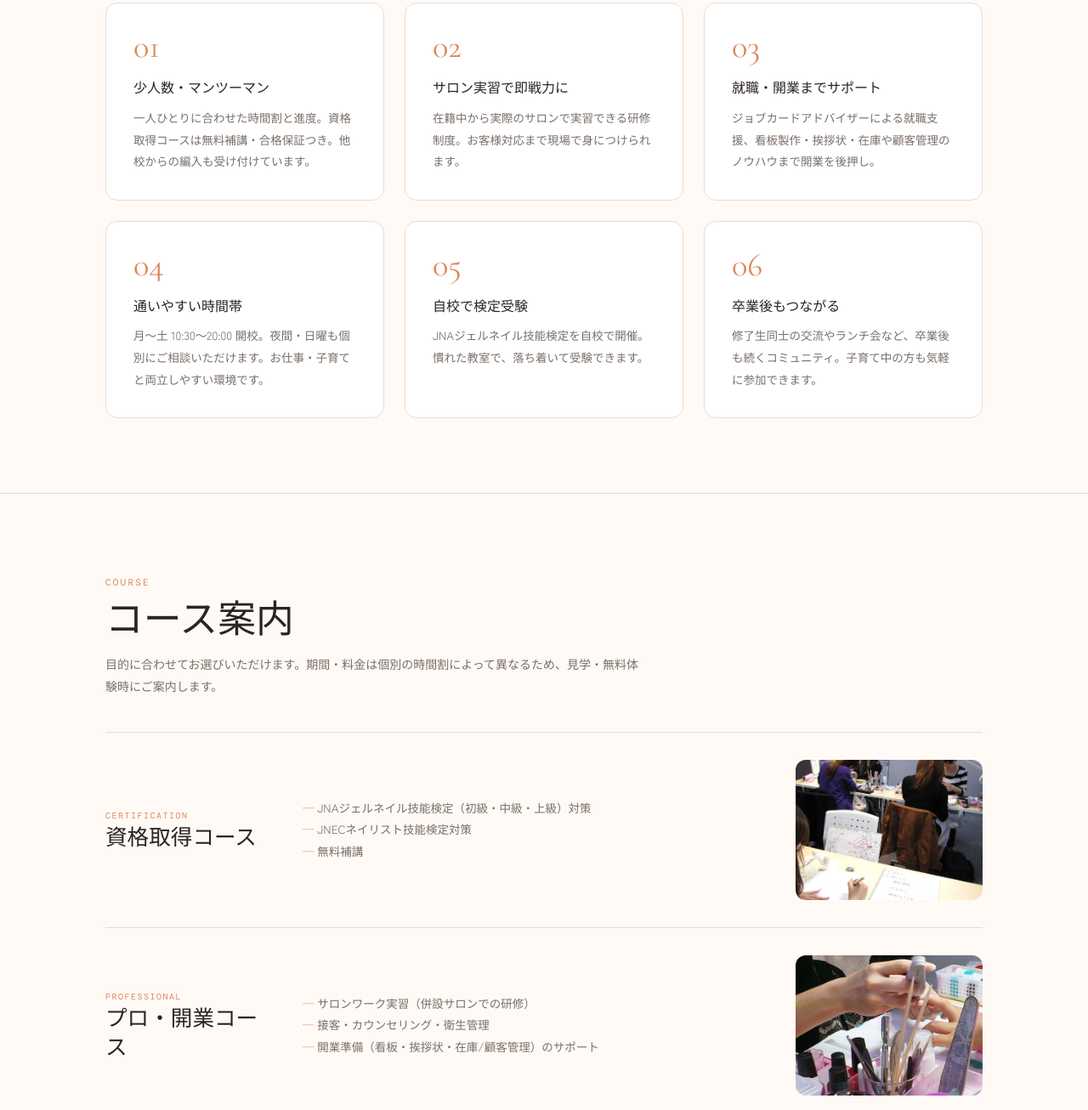
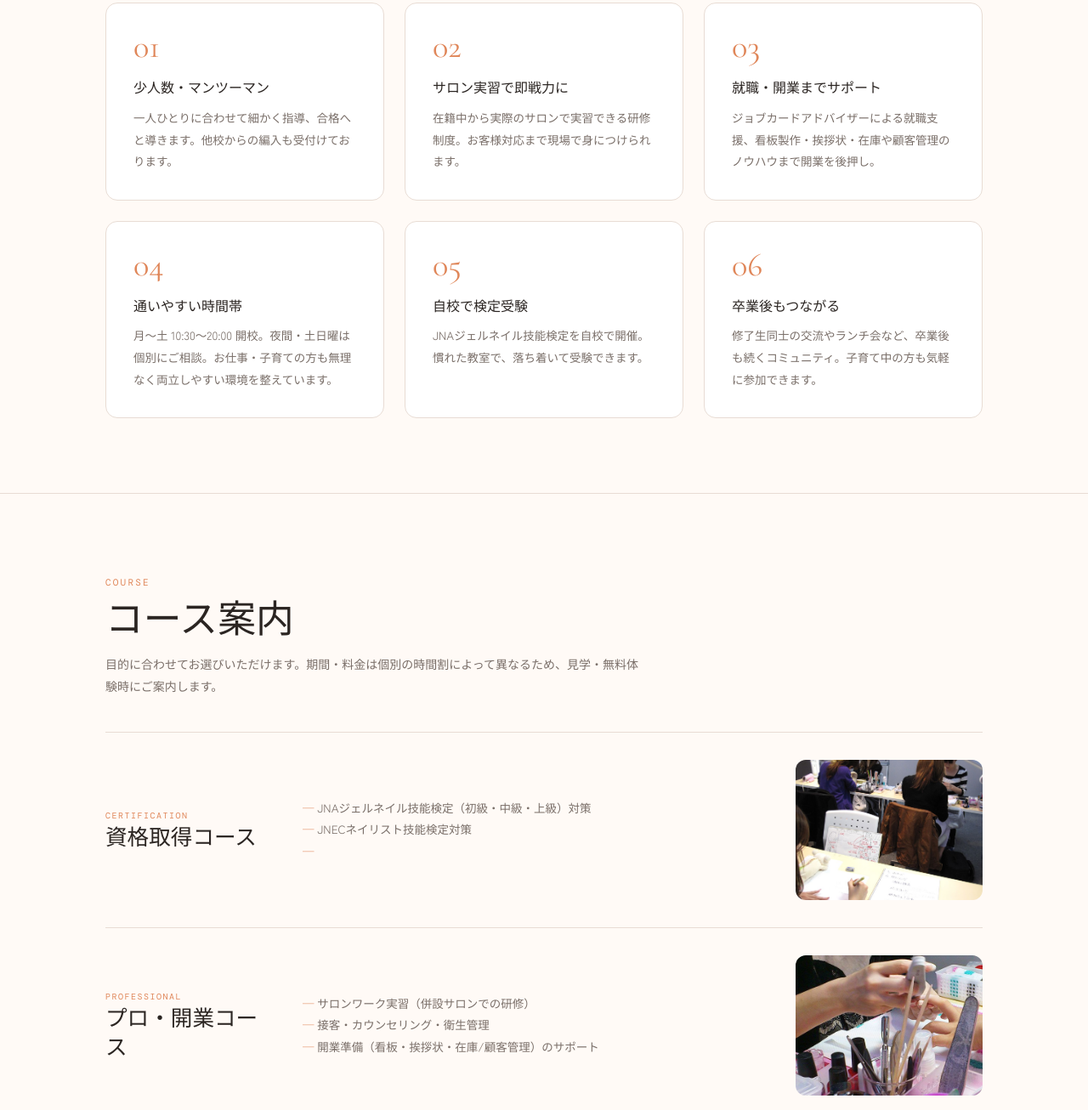
Before and after one commit to lpirie16-ship-it/orangestickNschool, a plain HTML site: page index.html in a window 1280 px wide. Shown: the part 1594-2900 px from the top of the page at 85% size. Drawn offline with nearby package versions, Linux system fonts and the light colour scheme; a script that the page names is missing.

Commit message:
Update index.html

```diff
--- a/index.html
+++ b/index.html
@@ -255,10 +255,10 @@ footer .logo{color:#fff}
       <figure><img src="images/class-bright.jpg" alt="明るい教室での授業風景"><figcaption>少人数だから、質問しやすい雰囲気です。</figcaption></figure>
     </div>
     <div class="grid3">
-      <div class="card"><div class="num">01</div><h3>少人数・マンツーマン</h3><p>一人ひとりに合わせた時間割と進度。資格取得コースは無料補講・合格保証つき。他校からの編入も受け付けています。</p></div>
+      <div class="card"><div class="num">01</div><h3>少人数・マンツーマン</h3><p>一人ひとりに合わせて細かく指導、合格へと導きます。他校からの編入も受付けております。</p></div>
       <div class="card"><div class="num">02</div><h3>サロン実習で即戦力に</h3><p>在籍中から実際のサロンで実習できる研修制度。お客様対応まで現場で身につけられます。</p></div>
       <div class="card"><div class="num">03</div><h3>就職・開業までサポート</h3><p>ジョブカードアドバイザーによる就職支援、看板製作・挨拶状・在庫や顧客管理のノウハウまで開業を後押し。</p></div>
-      <div class="card"><div class="num">04</div><h3>通いやすい時間帯</h3><p>月〜土 10:30〜20:00 開校。夜間・日曜も個別にご相談いただけます。お仕事・子育てと両立しやすい環境です。</p></div>
+      <div class="card"><div class="num">04</div><h3>通いやすい時間帯</h3><p>月〜土 10:30〜20:00 開校。夜間・土日曜は個別にご相談。お仕事・子育ての方も無理なく両立しやすい環境を整えています。</p></div>
       <div class="card"><div class="num">05</div><h3>自校で検定受験</h3><p>JNAジェルネイル技能検定を自校で開催。慣れた教室で、落ち着いて受験できます。</p></div>
       <div class="card"><div class="num">06</div><h3>卒業後もつながる</h3><p>修了生同士の交流やランチ会など、卒業後も続くコミュニティ。子育て中の方も気軽に参加できます。</p></div>
     </div>
@@ -273,7 +273,7 @@ footer .logo{color:#fff}
     <p class="sec-lead">目的に合わせてお選びいただけます。期間・料金は個別の時間割によって異なるため、見学・無料体験時にご案内します。</p>
     <div style="margin-top:2.5rem">
       <div class="course"><div><div class="tag">Certification</div><h3>資格取得コース</h3></div>
-        <ul><li>JNAジェルネイル技能検定（初級・中級・上級）対策</li><li>JNECネイリスト技能検定対策</li><li>無料補講</li></ul><img class="course-img" src="images/table-setting.jpg" alt="検定対策のテーブルセッティングを学ぶ生徒"></div>
+        <ul><li>JNAジェルネイル技能検定（初級・中級・上級）対策</li><li>JNECネイリスト技能検定対策</li><li></li></ul><img class="course-img" src="images/table-setting.jpg" alt="検定対策のテーブルセッティングを学ぶ生徒"></div>
       <div class="course"><div><div class="tag">Professional</div><h3>プロ・開業コース</h3></div>
         <ul><li>サロンワーク実習（併設サロンでの研修）</li><li>接客・カウンセリング・衛生管理</li><li>開業準備（看板・挨拶状・在庫/顧客管理）のサポート</li></ul><img class="course-img" src="images/hands-file.jpg" alt="ファイリングの実技"></div>
       <div class="course"><div><div class="tag">Hobby &amp; Self</div><h3>セルフ・趣味コース</h3></div>
@@ -354,7 +354,7 @@ footer .logo{color:#fff}
           <dt>所在地</dt><dd>石川県金沢市駅西本町1-3-20 近藤ビル202</dd>
           <dt>開校</dt><dd>2026年12月 開校</dd>
           <dt>授業日</dt><dd>平日 10:00〜17:00　※夜間・日は個別にご相談ください</dd>
-          <dt>指導</dt><dd>豊橋本校と同じカリキュラム・指導方針で、少人数・マンツーマン</dd>
+          <dt>指導</dt><dd>個別に沿った柔軟なカリキュラム・指導方針で、少人数・マンツーマン</dd>
           <dt>お問い合わせ</dt><dd><a href="tel:09035666954" style="color:#fff">090-3566-6954</a>（受付中）</dd>
         </dl>
         <div style="display:flex;gap:1rem;flex-wrap:wrap;margin-top:2rem">
@@ -499,7 +499,7 @@ footer .logo{color:#fff}
         <dl>
           <dt>住所</dt><dd>愛知県豊橋市前田南町2-8-24</dd>
           <dt>電話</dt><dd><a href="tel:0532525570">0532-52-5570</a>（スクール）</dd>
-          <dt>時間</dt><dd>10:30〜20:00／隔週日曜休み</dd>
+          <dt>時間</dt><dd>10:30〜17:00</dd>
           <dt>併設サロン</dt><dd><a href="https://orangestick360.com/" target="_blank">ネイルサロン オレンジスティック</a><br>0532-56-3778（月〜土 10:00〜20:00／第2・4日曜 10:00〜17:00）</dd>
         </dl>
       </div>
```
